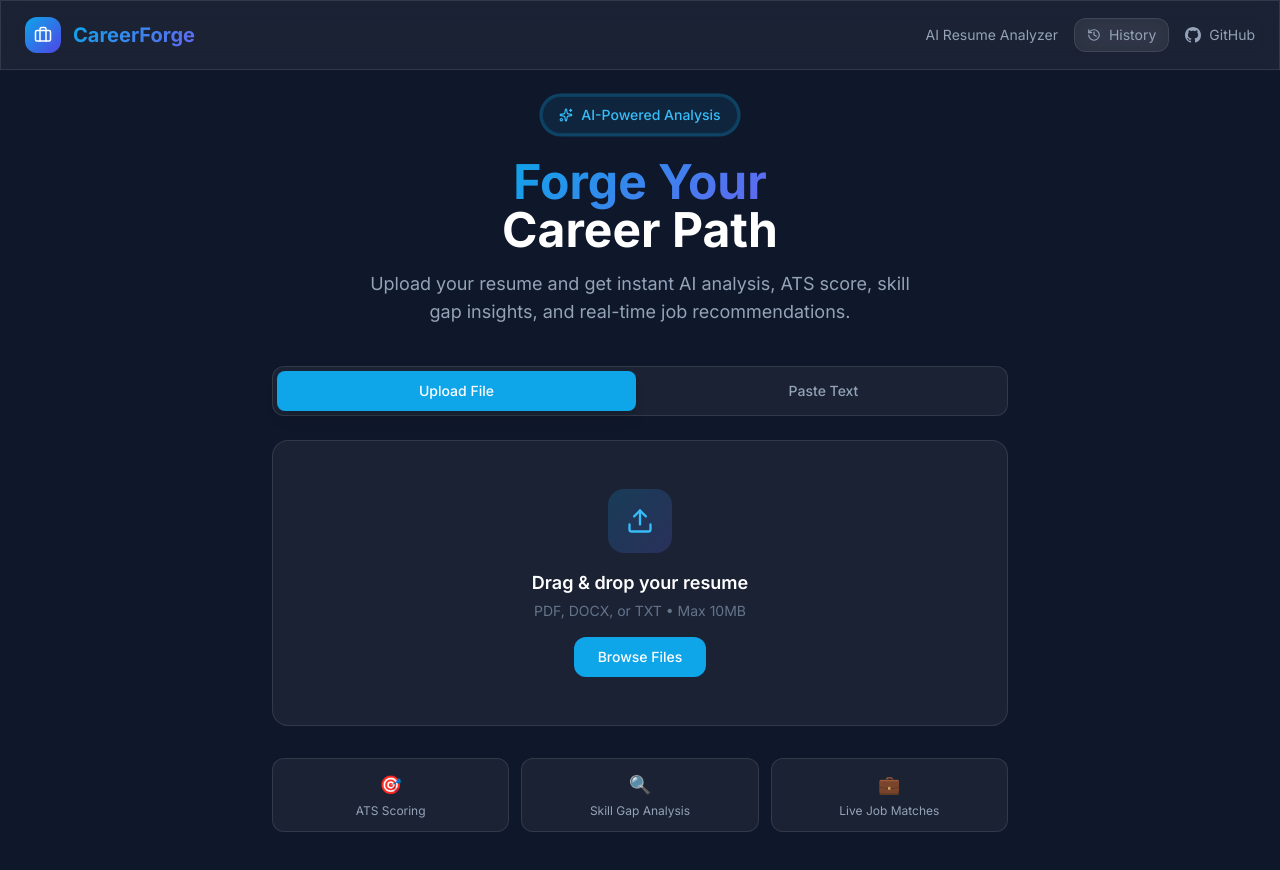
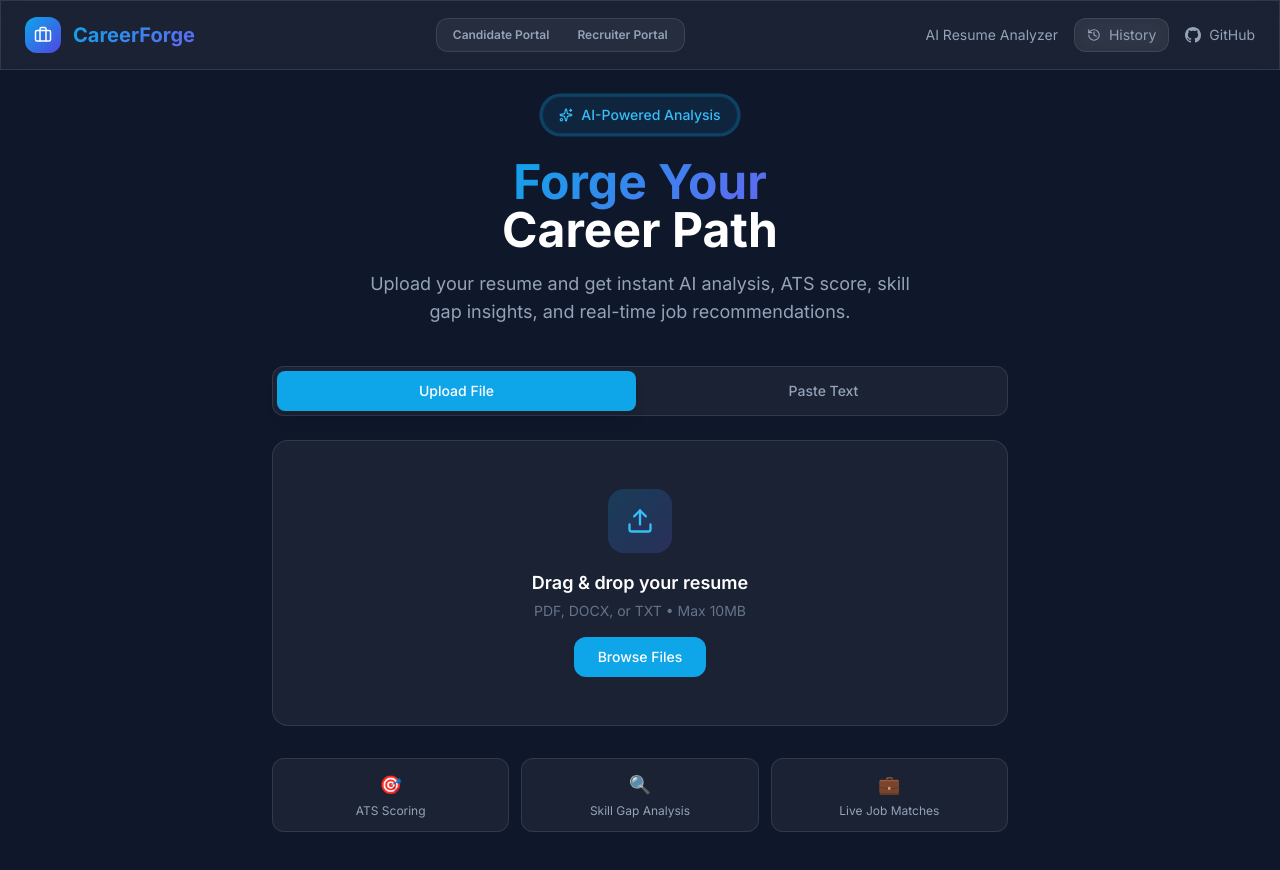
Before and after one commit to madhan1945/CareerForge, a React app in the folder frontend/: page / in a window 1280 px wide. Shown: the top 870 px of the page. Built offline with nearby package versions, Linux system fonts and the light colour scheme; the HTML template or start-up script is replaced by a standard one.

Commit message:
Update Navbar component to support view switching

```diff
--- a/frontend/src/components/Navbar.jsx
+++ b/frontend/src/components/Navbar.jsx
@@ -1,6 +1,6 @@
 import { Briefcase, History } from "lucide-react";
 
-export default function Navbar({ onHistoryClick }) {
+export default function Navbar({ onHistoryClick, currentView, onViewChange }) {
   return (
     <nav className="fixed top-0 left-0 right-0 z-50 glass border-b border-white/10">
       <div className="max-w-7xl mx-auto px-6 py-4 flex items-center justify-between">
@@ -10,8 +10,33 @@ export default function Navbar({ onHistoryClick }) {
           </div>
           <span className="text-xl font-bold gradient-text">CareerForge</span>
         </div>
+
+        {/* View Switcher */}
+        <div className="flex bg-white/5 border border-white/10 rounded-xl p-0.5">
+          <button
+            onClick={() => onViewChange("candidate")}
+            className={`px-3.5 py-1.5 rounded-lg text-xs font-semibold transition-all ${
+              currentView === "candidate"
+                ? "bg-sky-500 text-white shadow-md"
+                : "text-slate-400 hover:text-white"
+            }`}
+          >
+            Candidate Portal
+          </button>
+          <button
+            onClick={() => onViewChange("recruiter")}
+            className={`px-3.5 py-1.5 rounded-lg text-xs font-semibold transition-all ${
+              currentView === "recruiter"
+                ? "bg-sky-500 text-white shadow-md"
+                : "text-slate-400 hover:text-white"
+            }`}
+          >
+            Recruiter Portal
+          </button>
+        </div>
+
         <div className="flex items-center gap-4">
-          <span className="text-slate-400 text-sm">AI Resume Analyzer</span>
+          <span className="text-slate-400 text-sm hide-mobile">AI Resume Analyzer</span>
           <button onClick={onHistoryClick} className="flex items-center gap-2 px-3 py-1.5 glass rounded-xl text-slate-400 hover:text-white transition-colors text-sm">
             <History size={14} />
             History
```
